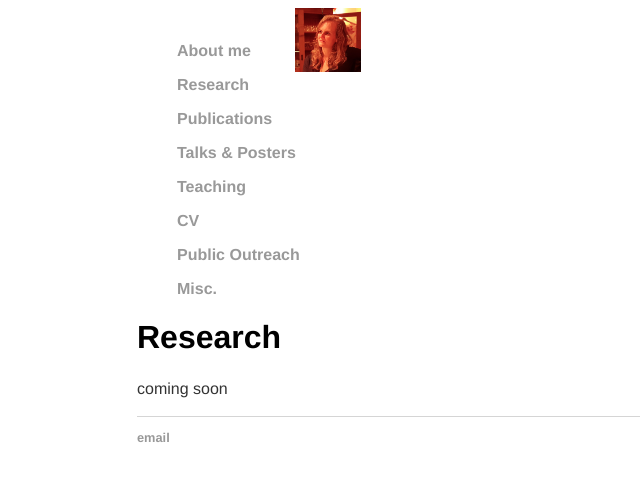
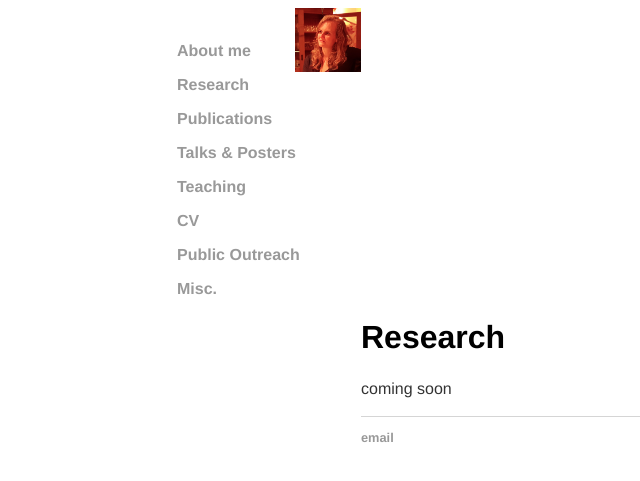
Before and after one commit to marieke-woensdregt/marieke-woensdregt.github.io, a Jekyll site: the page built from research/index.html, in a window 1280 px wide. Shown: the top 481 px of the page, without its empty margins (183-823 px from the left). Built offline with Jekyll 4.4.1, drawn with Linux system fonts in a browser that asks for light colours.

Commit message:
Update default.html

```diff
--- a/_layouts/default.html
+++ b/_layouts/default.html
@@ -39,7 +39,8 @@
 		</body> -->
 
 
-
+		<!-- Page Content -->
+		<div style="margin-left:25%">
 		<body>
 		<div class="blurb">
 
@@ -53,4 +54,5 @@
 		</footer>
 		</div>
 		</body>
+		</div>
 	</html>
```
